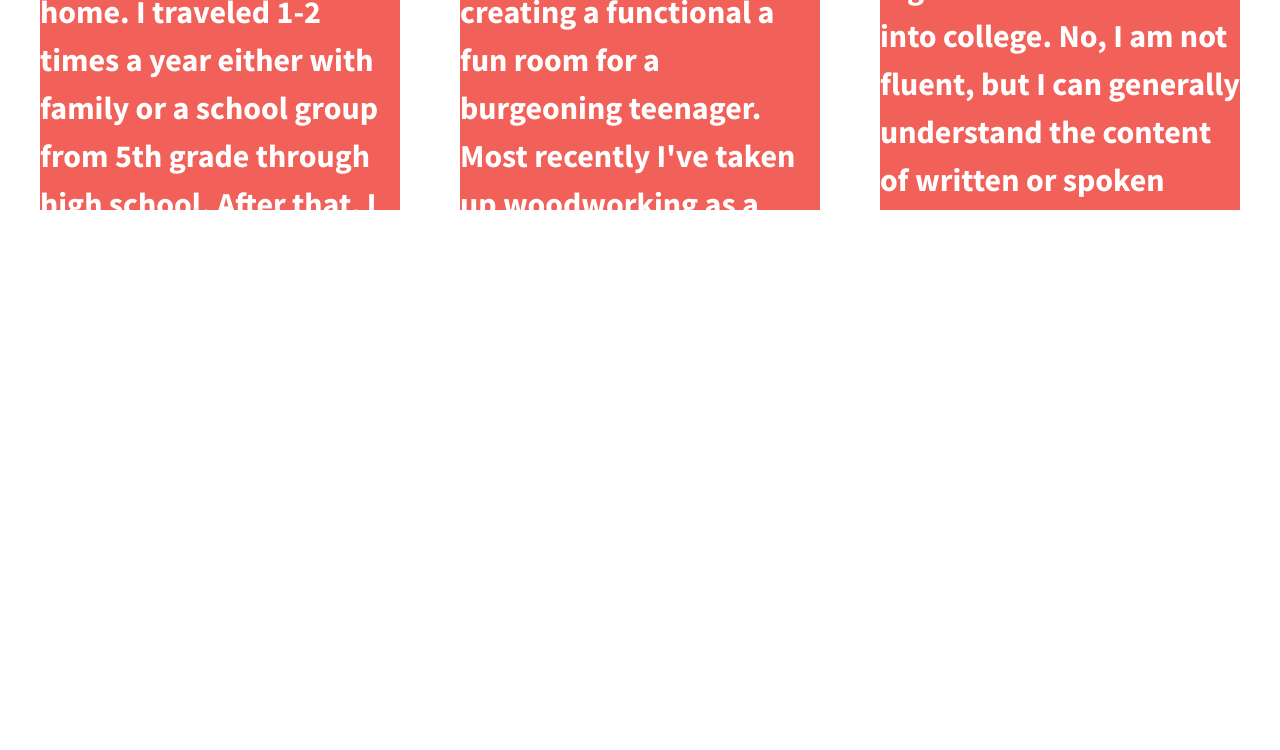
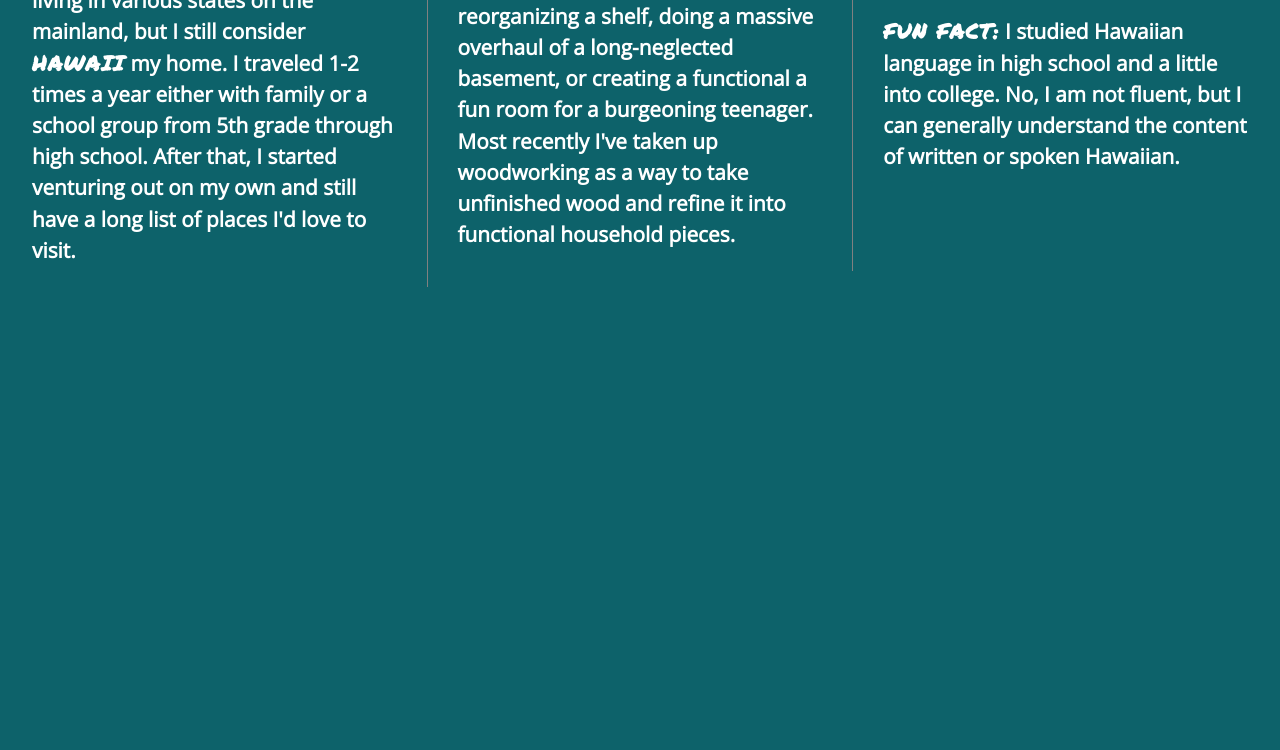
Before and after one commit to Allison-H-H/divs-flexbox, a plain HTML site: page index.html in a window 1280 px wide. Shown: the part 130-880 px from the top of the page. Drawn offline with nearby package versions, Linux system fonts and the light colour scheme.

Commit message:
Formatted divs

```diff
--- a/css/main.css
+++ b/css/main.css
@@ -97,19 +97,20 @@ textarea {
 
 
 html {
-  background-color: #fff;
+  background-color: #0d626a;
   height: 100%;
 }
 
 body {
-  font-family: 'Source Sans Pro', sans-serif;
-  padding: 2em;
-  font-size: 1.25em;
-  height: 100%;
+    font-family: 'Open Sans', sans-serif;
+    padding: 2em;
+    font-size: 1em;
+    height: 100%;
 }
 
 .wrapper {
   /*add display:flex and set justify-content to space-between*/
+  align-items: center;
   display: flex;
   font-weight: 700;
   justify-content: space-between;
@@ -118,16 +119,25 @@ body {
 .div-1, .div-2, .div-3 {
     /*give the divs a width of 30%, add display:flex, set justify-content and align-items to center*/
     align-items: center;
-    background-color: #f16059;
     color: #fff;
     display: flex;
-    font-size: 1.6em;
-    height: 300px;
+    font-size: 1.3em;
+    height: auto;
     justify-content: center;
     line-height: 1.5em;
     width: 30%;
 }
 
+.div-1 p span, .div-2 p span, .div-3 p span {
+    font-family: 'Permanent Marker', cursive;
+    letter-spacing: .06em;
+    text-transform: uppercase;
+}
+
+.div-1, .div-2 {
+    border-right: 1px solid grey;
+    padding-right: 30px;
+}
 
 
 
```
